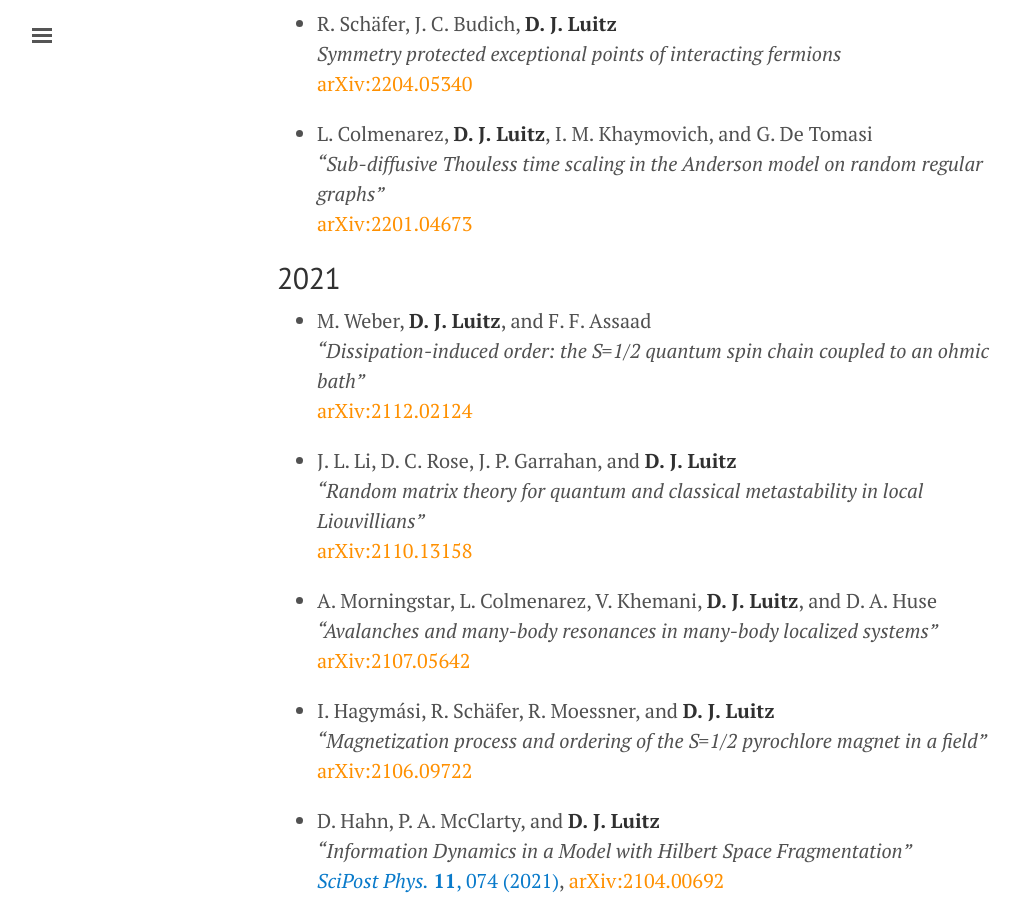
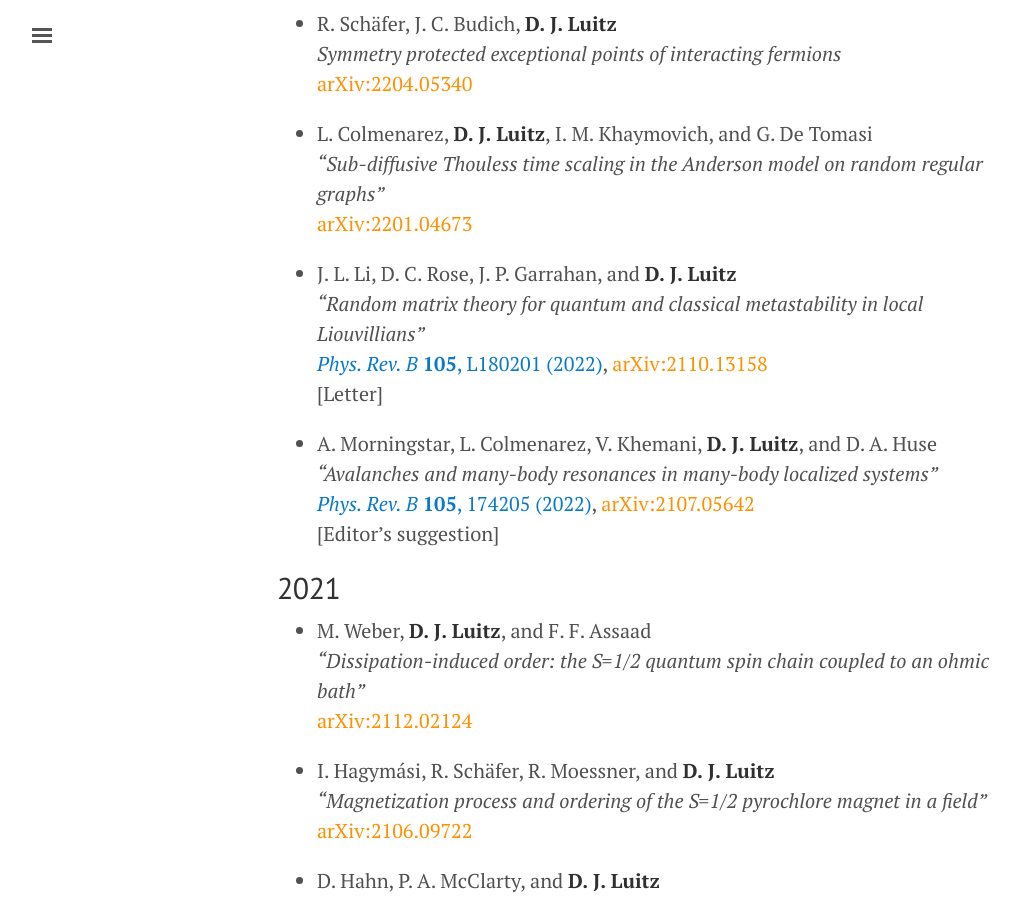
Before and after one commit to dluitz/dluitz.github.io, a Jekyll site: the page built from publications.md, in a window 1280 px wide and 900 px high, scrolled down 481 px. Shown: the whole window, without its empty margins (3-1023 px from the left). Built offline with Jekyll 4.4.1, drawn with Linux system fonts in a browser that asks for light colours.

Commit message:
[publist]

```diff
--- a/publications.md
+++ b/publications.md
@@ -25,6 +25,18 @@ My ORCID is [0000-0003-0099-5696](https://orcid.org/0000-0003-0099-5696).
 [arXiv:2201.04673](https://arxiv.org/abs/2201.04673){:class='arxiv'}
 
 
++ J. L. Li, D. C. Rose, J. P. Garrahan, and **D. J. Luitz**
+*"Random matrix theory for quantum and classical metastability in local Liouvillians"*
+[*Phys. Rev. B* **105**, L180201 (2022)](https://journals.aps.org/prb/abstract/10.1103/PhysRevB.105.L180201){:class='pub'},
+[arXiv:2110.13158](https://arxiv.org/abs/2110.13158){:class='arxiv'}
+[Letter]
+
++ A. Morningstar, L. Colmenarez, V. Khemani, **D. J. Luitz**, and D. A. Huse
+*"Avalanches and many-body resonances in many-body localized systems"*
+[*Phys. Rev. B* **105**, 174205 (2022)](https://journals.aps.org/prb/abstract/10.1103/PhysRevB.105.174205){:class='pub'},
+[arXiv:2107.05642](https://arxiv.org/abs/2107.05642){:class='arxiv'}
+[Editor's suggestion]
+
 
 2021
 ----
@@ -34,14 +46,6 @@ My ORCID is [0000-0003-0099-5696](https://orcid.org/0000-0003-0099-5696).
 [arXiv:2112.02124](https://arxiv.org/abs/2112.02124){:class='arxiv'}
 
 
-+ J. L. Li, D. C. Rose, J. P. Garrahan, and **D. J. Luitz**
-*"Random matrix theory for quantum and classical metastability in local Liouvillians"*
-[arXiv:2110.13158](https://arxiv.org/abs/2110.13158){:class='arxiv'}
-
-
-+ A. Morningstar, L. Colmenarez, V. Khemani, **D. J. Luitz**, and D. A. Huse
-*"Avalanches and many-body resonances in many-body localized systems"*
-[arXiv:2107.05642](https://arxiv.org/abs/2107.05642){:class='arxiv'}
 
 
 + I. Hagymási, R. Schäfer, R. Moessner, and **D. J. Luitz**
```
